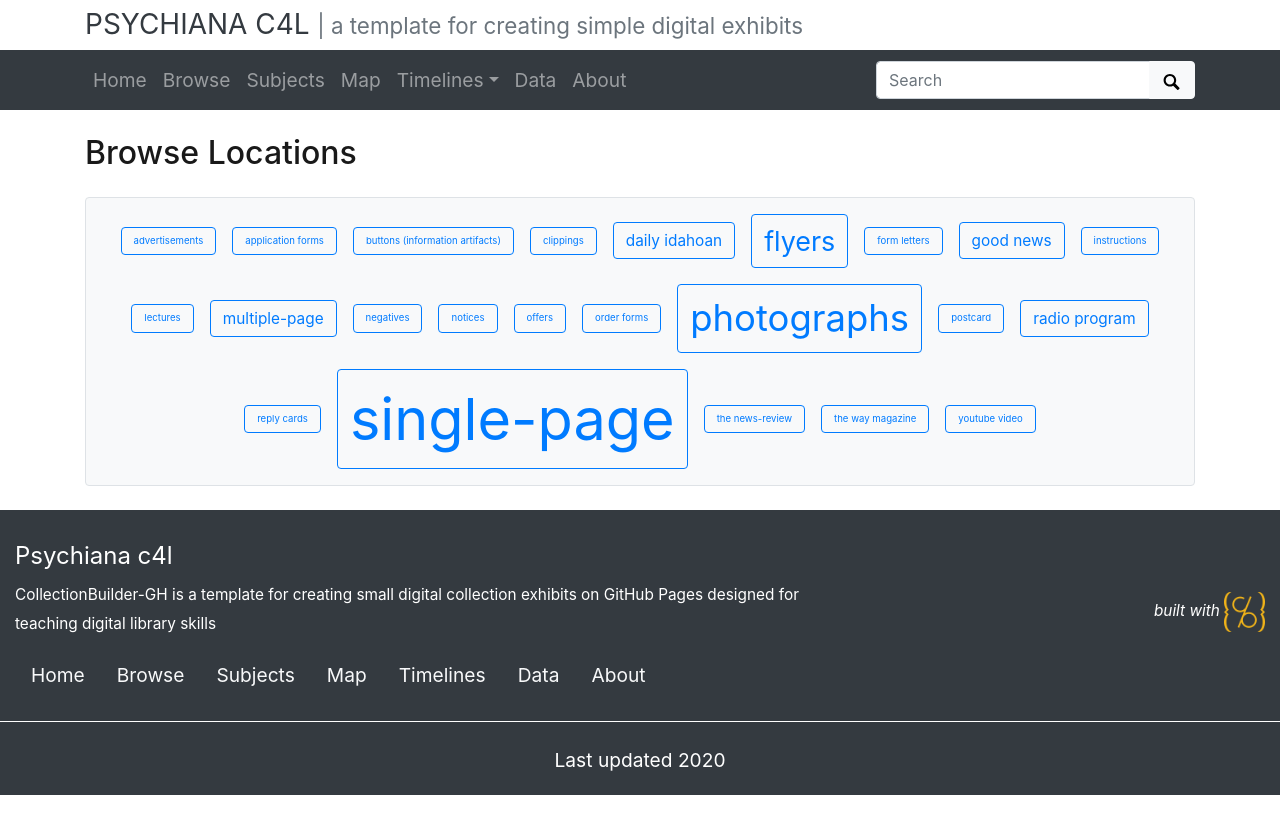
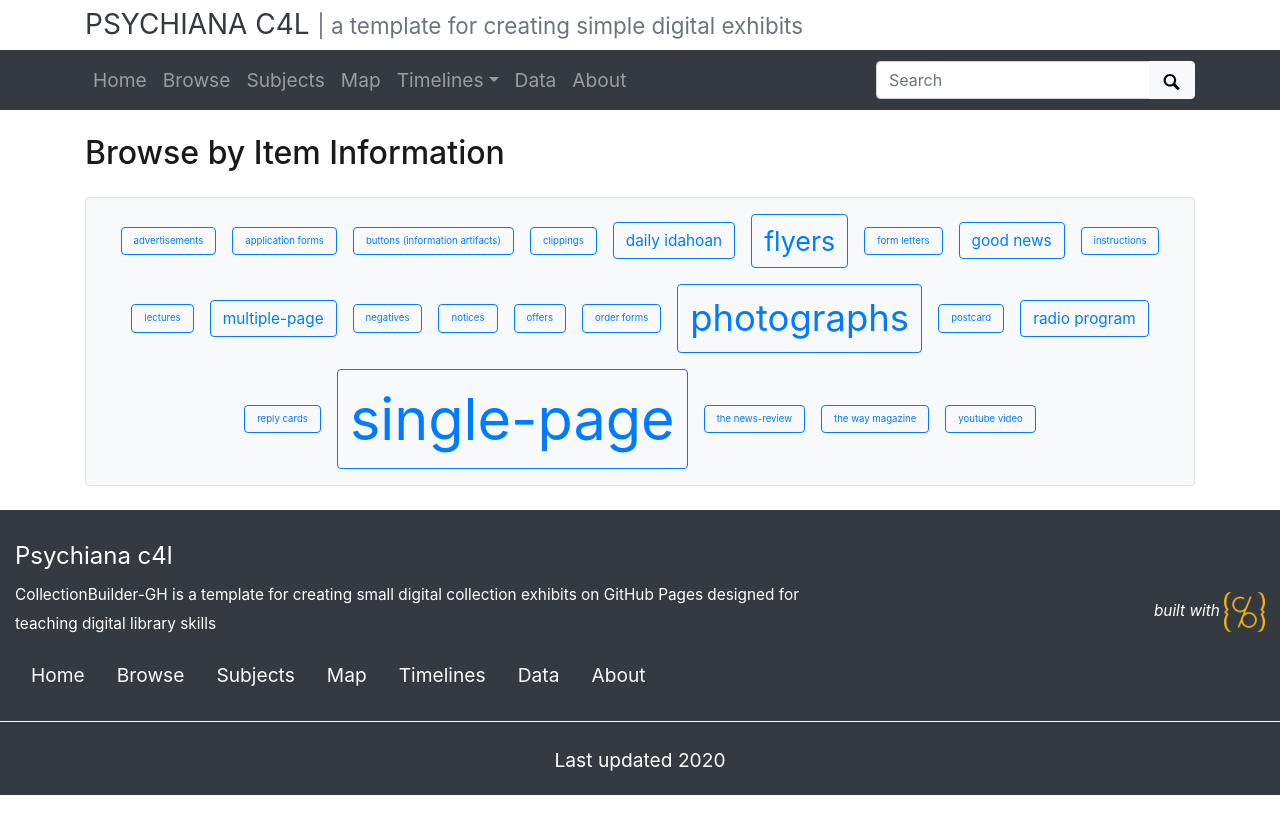
Before and after one commit to dcnb/psychiana-c4l, a Jekyll site: the page built from pages/locations.md, in a window 1280 px wide. Shown: the top 834 px of the page. Built offline with Jekyll 4.4.1, drawn with Linux system fonts in a browser that asks for light colours.

```diff
--- a/pages/locations.md
+++ b/pages/locations.md
@@ -1,9 +1,9 @@
 ---
-title: Locations
+title: Materials
 layout: locations
-permalink: /locations.html
+permalink: /materials.html
 # see theme.yml for options
 # a cloud visualization will be added below the content in this file
 ---
 
-## Browse Locations
+## Browse by Item Information
```
